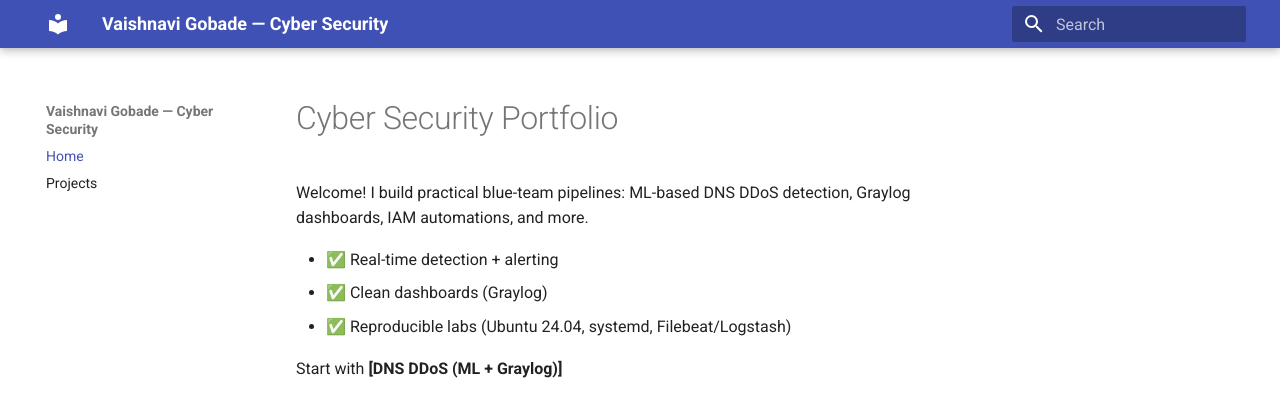
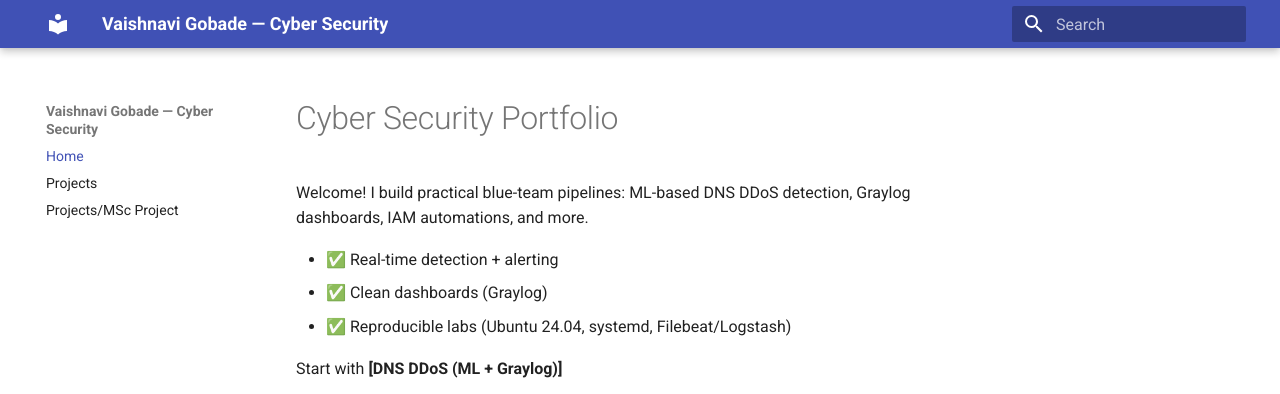
Before and after one commit to GoVaish/Cyber-Portfolio, an MkDocs documentation site: the page built from docs/index.md, in a window 1280 px wide. Shown: the top 394 px of the page. Built offline with MkDocs 1.6.1 and Material for MkDocs 9.7.7, drawn with Linux system fonts in a browser that asks for light colours.

Commit message:
Update mkdocs.yml

```diff
--- a/mkdocs.yml
+++ b/mkdocs.yml
@@ -6,3 +6,4 @@ plugins:
 nav:
   - Home: index.md
   - Projects: projects.md
+  - Projects/MSc Project: projects/MSc Project.md
```
